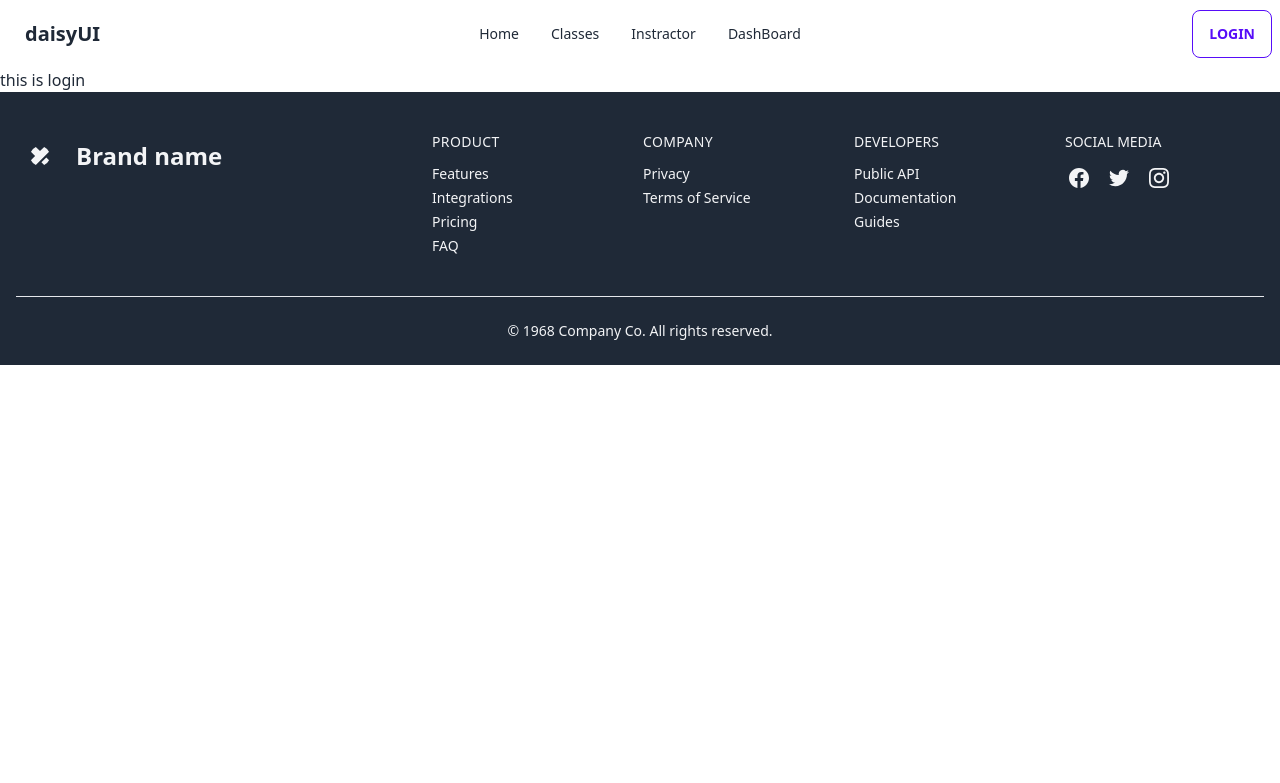
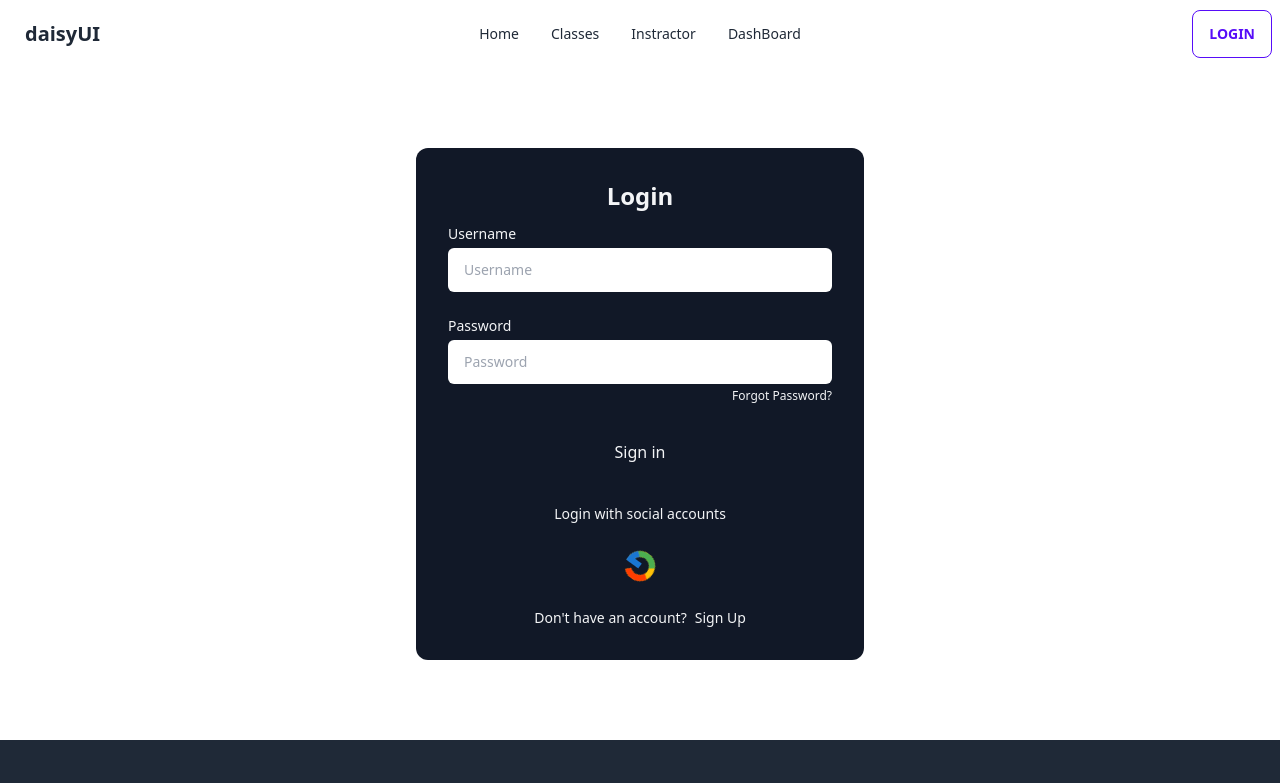
Before and after one commit to Mohammad-Ali-404/music-school, a React (Vite) app: page /login in a window 1280 px wide. Shown: the top 783 px of the page. Built offline with nearby package versions, Linux system fonts and the light colour scheme.

Commit message:
create login page

```diff
--- a/package.json
+++ b/package.json
@@ -16,6 +16,8 @@
     "match-sorter": "^6.3.1",
     "react": "^18.2.0",
     "react-dom": "^18.2.0",
+    "react-helmet-async": "^1.3.0",
+    "react-icons": "^4.9.0",
     "react-router-dom": "^6.12.0",
     "sort-by": "^1.2.0"
   },
--- a/src/Pages/Login.jsx
+++ b/src/Pages/Login.jsx
@@ -1,9 +1,43 @@
+/* eslint-disable react/no-unescaped-entities */
+/* eslint-disable react/no-unknown-property */
 import React from 'react';
-
+import { Helmet } from 'react-helmet-async';
+import { FcGoogle } from "react-icons/fc";
+import { Link } from 'react-router-dom';
 const Login = () => {
     return (
         <div>
-            this is login
+            <Helmet><title>Music School || Login</title></Helmet>
+            <div className="w-full mx-auto m-20 max-w-md p-8 space-y-3 rounded-xl bg-gray-900 text-gray-100">
+                <h1 className="text-2xl font-bold text-center">Login</h1>
+                <form novalidate="" action="" className="space-y-6 ng-untouched ng-pristine ng-valid">
+                    <div className="space-y-1 text-sm">
+                        <label for="username" className="block dark:text-gray-400">Username</label>
+                        <input type="text" name="username" id="username" placeholder="Username" className="w-full px-4 py-3 rounded-md dark:border-gray-700 dark:bg-gray-900 dark:text-gray-100 focus:dark:border-violet-400" />
+                    </div>
+                    <div className="space-y-1 text-sm">
+                        <label for="password" className="block dark:text-gray-400">Password</label>
+                        <input type="password" name="password" id="password" placeholder="Password" className="w-full px-4 py-3 rounded-md dark:border-gray-700 dark:bg-gray-900 dark:text-gray-100 focus:dark:border-violet-400" />
+                        <div className="flex justify-end text-xs dark:text-gray-400">
+                            <a rel="noopener noreferrer" href="#">Forgot Password?</a>
+                        </div>
+                    </div>
+                    <button className="block w-full p-3 text-center rounded-sm dark:text-gray-900 dark:bg-violet-400">Sign in</button>
+                </form>
+                <div className="flex items-center pt-4 space-x-1">
+                    <div className="flex-1 h-px sm:w-16 dark:bg-gray-700"></div>
+                    <p className="px-3 text-sm dark:text-gray-400">Login with social accounts</p>
+                    <div className="flex-1 h-px sm:w-16 dark:bg-gray-700"></div>
+                </div>
+                <div className="flex justify-center space-x-4">
+                    <button aria-label="Log in with Google" className="text-4xl animate-spin p-3 rounded-sm">
+                    <FcGoogle/>
+                    </button>
+                </div>
+                <p className="text-sm text-center sm:px-6 dark:text-gray-400">Don't have an account?
+                    <Link to='/register' className='ml-2'>Sign Up</Link>
+                </p>
+            </div>
         </div>
     );
 };
--- a/src/main.jsx
+++ b/src/main.jsx
@@ -5,10 +5,13 @@ import {
   RouterProvider,
 } from "react-router-dom";
 import router from './Router/Router.jsx';
+import { HelmetProvider } from 'react-helmet-async';
 ReactDOM.createRoot(document.getElementById('root')).render(
   <div className='max-w-7xl	mx-auto'>
     <React.StrictMode>
-      <RouterProvider router={router} />
+      <HelmetProvider>
+        <RouterProvider router={router} />
+      </HelmetProvider>
     </React.StrictMode>
   </div>,
 )
```
Also changed, not shown: 1 other file (tests, documents, lock files or other folders).
